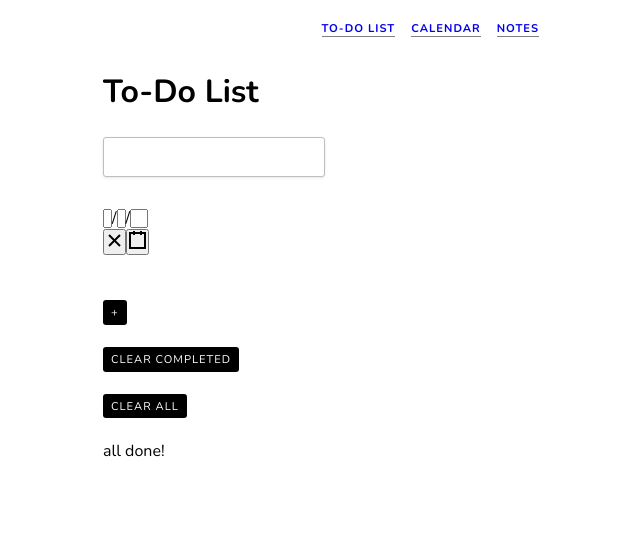
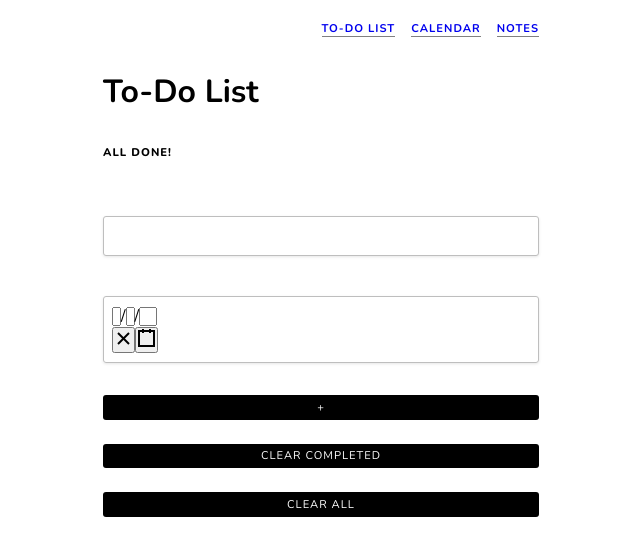
Before and after one commit to magalifabri/react-intro, a React (Create React App) app: page / in a window 1280 px wide. Shown: the top 556 px of the page, without its empty margins (319-959 px from the left). Built offline with nearby package versions, Linux system fonts and the light colour scheme.

Commit message:
Style TodoList

```diff
--- a/src/components/Todo.js
+++ b/src/components/Todo.js
@@ -48,7 +48,7 @@ const Todo = ({todo, toggleTodo, editTodo}) => {
                                    onKeyDown={handleKeyDown}/> : todo.name}
             </label>
 
-            <button onClick={handleEdit} className="button-style-1">✎</button>
+            <button onClick={handleEdit} className="button-style-2">✎</button>
         </div>
     );
 }
--- a/src/pages/TodoList.js
+++ b/src/pages/TodoList.js
@@ -1,6 +1,7 @@
 import React, {useRef, useState} from 'react';
 import Todo from "../components/Todo";
 import DatePicker from 'react-date-picker'
+import '../styles/TodoListStyle.css';
 
 
 const TodoList = ({todos, setTodos, idCounter, setIdCounter}) => {
@@ -94,6 +95,9 @@ const TodoList = ({todos, setTodos, idCounter, setIdCounter}) => {
         <>
             <h1>To-Do List</h1>
 
+            <div className="container">
+                <div className="todos-left">{getTodoStatusString()}</div>
+
                 <div className="todo-list">
                     {todos.map(todo => {
                         return <Todo
@@ -104,25 +108,24 @@ const TodoList = ({todos, setTodos, idCounter, setIdCounter}) => {
                         />
                     })}
                 </div>
+
                 <input ref={todoNameRef} onKeyDown={handleKeyDown}
                        type="text" className="input-style-1"/>
-            <br/>
-            <br/>
-            <DatePicker onChange={setPickedDate} value={pickedDate} />
-            <br/>
-            <br/>
-            <button onClick={handleAddTodo} className="button-style-1">+</button>
-            <br/>
-            <br/>
-            <button onClick={handleClearCompletedTodos} className="button-style-1">clear
+
+                <DatePicker onChange={setPickedDate} value={pickedDate}/>
+
+                <button onClick={handleAddTodo} className="button-style-1">+
+                </button>
+
+                <button onClick={handleClearCompletedTodos}
+                        className="button-style-1">clear
                     completed
                 </button>
-            <br/>
-            <br/>
-            <button onClick={handleClearAllTodos} className="button-style-1">clear all</button>
-            <br/>
-            <br/>
-            <div>{getTodoStatusString()}</div>
+
+                <button onClick={handleClearAllTodos}
+                        className="button-style-1">clear all
+                </button>
+            </div>
         </>
     );
 }
--- /dev/null
+++ b/src/styles/TodoListStyle.css
@@ -0,0 +1,45 @@
+.container {
+    display: flex;
+    flex-direction: column;
+    gap: 1.5rem;
+}
+
+.todos-left {
+    text-transform: uppercase;
+    font-weight: 800;
+    letter-spacing: 1px;
+    font-size: .7rem;
+}
+
+.todo {
+    width: 100%;
+    display: flex;
+    flex-direction: row;
+    align-items: center;
+    margin-bottom: .5rem
+}
+
+.button-style-2 {
+    padding: .1rem .3rem;
+    background-color: #e1e1e1;
+    border: none;
+    border-radius: 3px;
+}
+
+.todo label {
+    width: 100%;
+    display: flex;
+    align-items: center;
+}
+
+.todo input[type="text"] {
+    padding: 0 .5rem;
+    flex: 1;
+
+    box-shadow: inset 0 0 3px rgba(0, 0, 0, 0.53);
+    background-color: #f8f8f8;
+    border: none;
+    border-radius: 3px;
+    font-family: 'Nunito', sans-serif;
+    font-size: 1rem;
+}
--- a/src/styles/style.css
+++ b/src/styles/style.css
@@ -21,7 +21,7 @@ body {
 }
 
 h1 {
-    margin: 1rem 0;
+    margin: 2rem 0;
 }
 
 p {
@@ -33,7 +33,8 @@ ul {
     padding-left: 0;
 }
 
-.input-style-1 {
+.input-style-1,
+.react-date-picker__wrapper {
     padding: .5rem;
     margin: .5rem 0;
 
```
Lines whose indentation alone changed are shown as unchanged.
